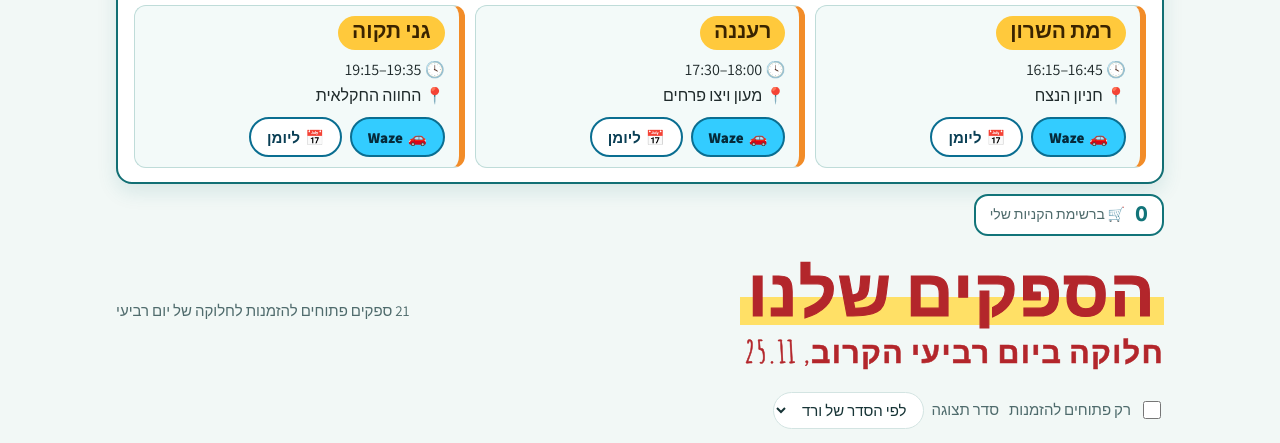
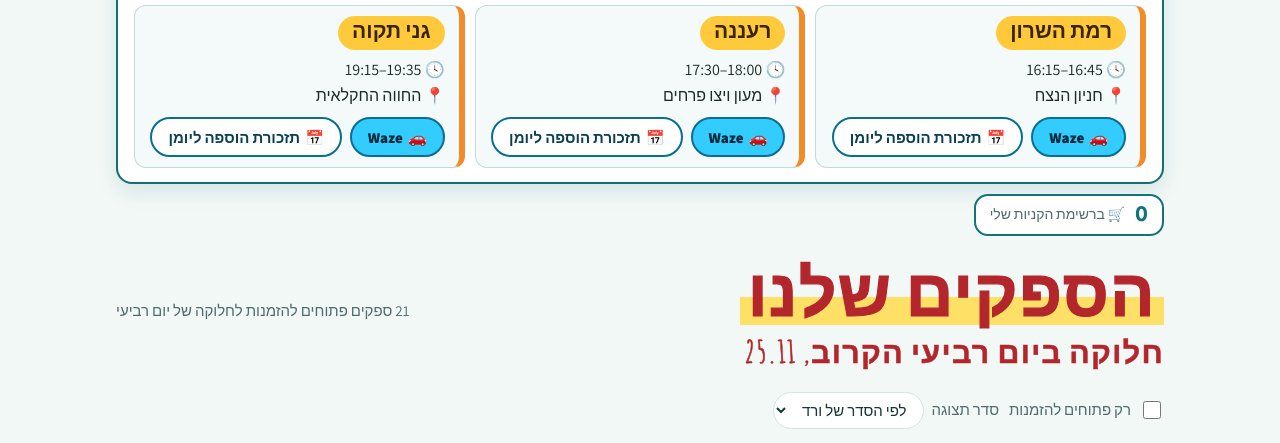
Before and after one commit to vkbilbi-sales/Shoppinglist, a plain HTML site: page index.html in a window 1280 px wide. Shown: the part 840-1283 px from the top of the page. Drawn offline with Linux system fonts and the light colour scheme; no server answers.

Commit message:
כפתור יומן: תזכורת הוספה ליומן
Co-Authored-By: Claude Opus 5.5 <noreply@anthropic.com>
Claude-Session: https://claude.ai/code/session_01NgbLLG46ppVVmyRD9VdLgq

```diff
--- a/index.html
+++ b/index.html
@@ -1727,7 +1727,7 @@ const PT_WAZE={"רמת השרון":"https://waze.com/ul/hsv8ybfw2s","רעננה"
 function ptWaze(p){const w=(p.w||"").trim();if(/^https:\/\/(www\.)?waze\.com\//.test(w))return w;return PT_WAZE[(p.n||"").trim()]||""}
 function renderPoints(){
   const P=DATA.points||[], hasInfo=P.some(p=>p.t||p.a);
-  $("dist-pts").innerHTML=hasInfo?P.map((p,i)=>{const w=ptWaze(p),tt=ptTimes(p);return `<div class="pt-card"><h3 class="pt-n">${esc(p.n)}</h3>${p.t?`<p class="pt-l"><span aria-hidden="true">🕓</span> <span dir="ltr">${esc(p.t)}</span></p>`:""}${p.a?`<p class="pt-l"><span aria-hidden="true">📍</span> ${esc(p.a)}</p>`:""}${w||tt?`<div class="pt-btns">${w?`<a class="pt-waze" href="${esc(w)}" target="_blank" rel="noopener"><span aria-hidden="true">🚗</span> Waze<span class="sr-only"> ניווט אל ${esc(p.n)} (נפתח בחלון חדש)</span></a>`:""}${tt?`<button type="button" class="pt-cal" data-ptcal="${i}" aria-expanded="false" aria-controls="ptcal-${i}"><span aria-hidden="true">📅</span> ליומן<span class="sr-only"> תזכורת לאיסוף ב${esc(p.n)}</span></button>`:""}</div>${tt?`<div class="pt-calm" id="ptcal-${i}" hidden><a href="${esc(gcalUrl(p))}" target="_blank" rel="noopener">יומן Google<span class="sr-only"> (נפתח בחלון חדש)</span></a><button type="button" data-ptics="${i}">אייפון או יומן אחר</button></div>`:""}`:""}</div>`}).join("")
+  $("dist-pts").innerHTML=hasInfo?P.map((p,i)=>{const w=ptWaze(p),tt=ptTimes(p);return `<div class="pt-card"><h3 class="pt-n">${esc(p.n)}</h3>${p.t?`<p class="pt-l"><span aria-hidden="true">🕓</span> <span dir="ltr">${esc(p.t)}</span></p>`:""}${p.a?`<p class="pt-l"><span aria-hidden="true">📍</span> ${esc(p.a)}</p>`:""}${w||tt?`<div class="pt-btns">${w?`<a class="pt-waze" href="${esc(w)}" target="_blank" rel="noopener"><span aria-hidden="true">🚗</span> Waze<span class="sr-only"> ניווט אל ${esc(p.n)} (נפתח בחלון חדש)</span></a>`:""}${tt?`<button type="button" class="pt-cal" data-ptcal="${i}" aria-expanded="false" aria-controls="ptcal-${i}"><span aria-hidden="true">📅</span> תזכורת הוספה ליומן<span class="sr-only"> לאיסוף ב${esc(p.n)}</span></button>`:""}</div>${tt?`<div class="pt-calm" id="ptcal-${i}" hidden><a href="${esc(gcalUrl(p))}" target="_blank" rel="noopener">יומן Google<span class="sr-only"> (נפתח בחלון חדש)</span></a><button type="button" data-ptics="${i}">אייפון או יומן אחר</button></div>`:""}`:""}</div>`}).join("")
     :`<p>${P.map(p=>esc(p.n)).join(" · ")}. ${esc(DATA.note||"")}</p>`;
   $("join-point").innerHTML=$("f-point").innerHTML='<option value="">-- בחרו נקודה --</option>'+P.map(p=>`<option>${esc(p.n)}</option>`).join("");
 }
```
